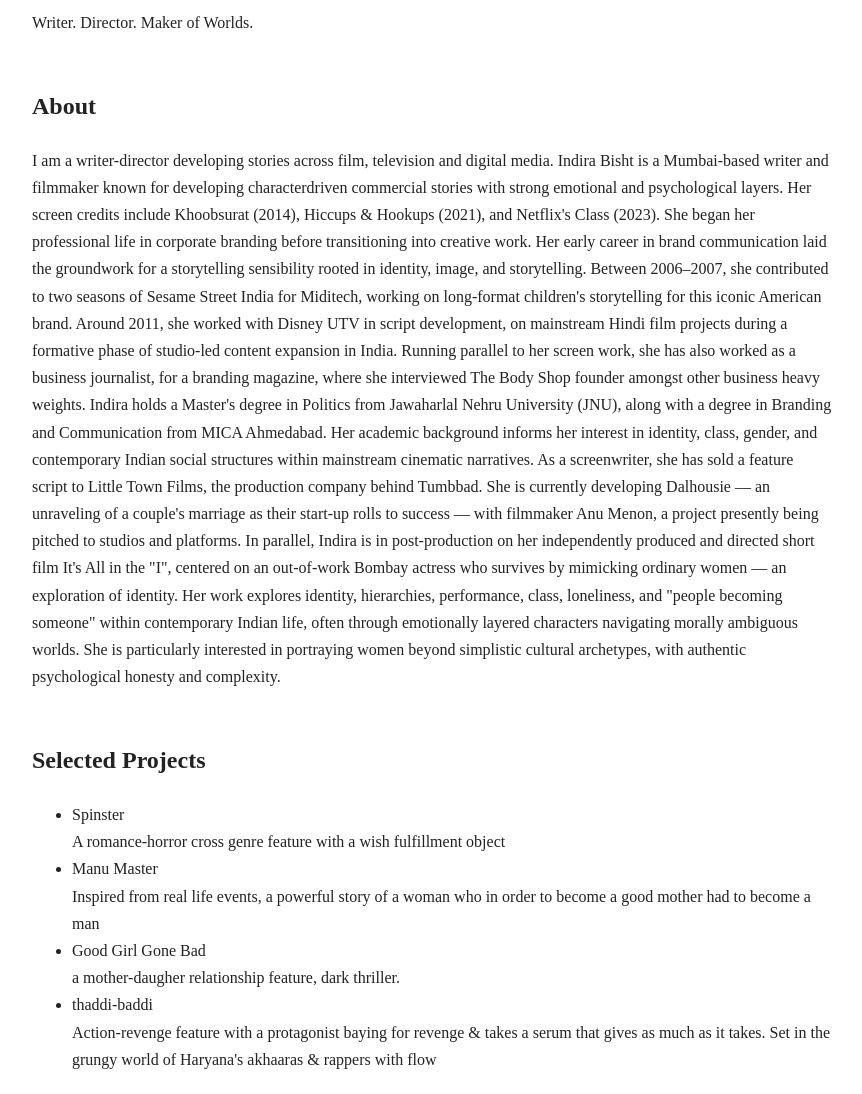
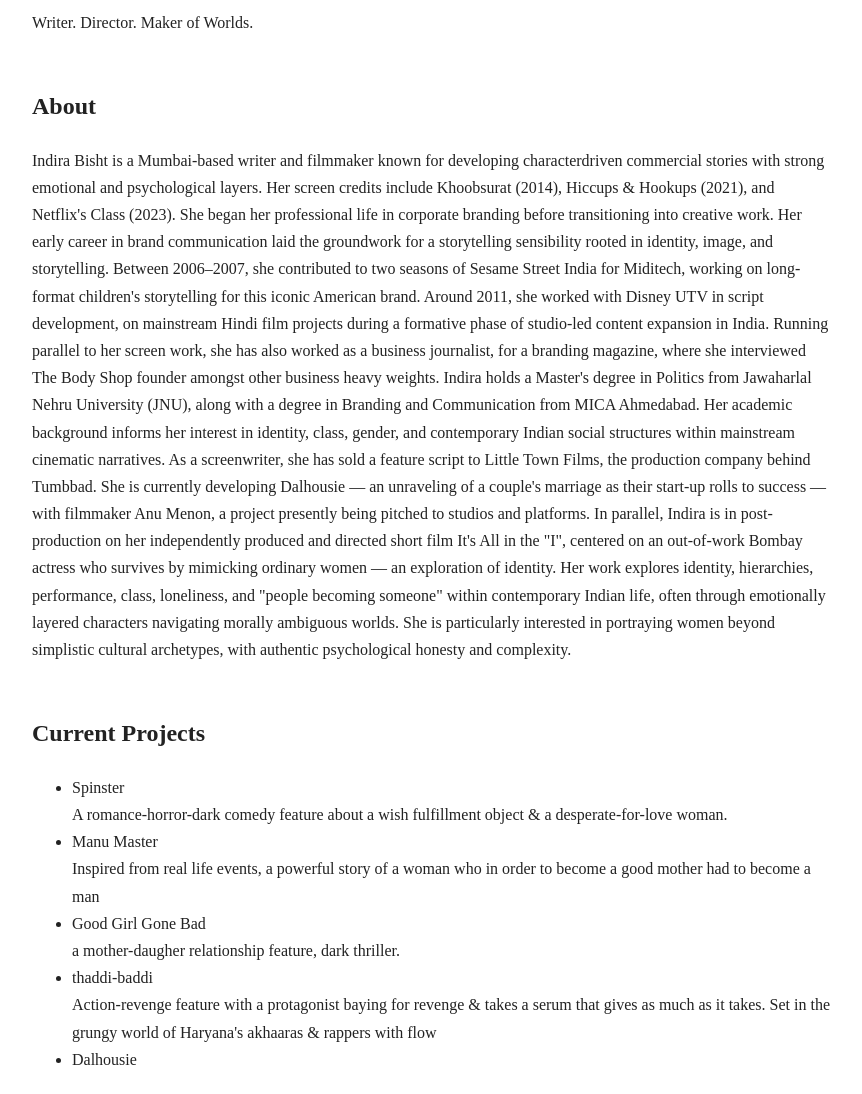
Before and after one commit to indybisht/indybisht.github.io, a plain HTML site: page index.html in a window 1280 px wide. Shown: the part 201-1295 px from the top of the page, without its empty margins (208-1070 px from the left). Drawn offline with Linux system fonts and the light colour scheme.

Commit message:
Revise About section and update project headings
Updated the content in the About section and changed the heading from 'Selected Projects' to 'Current Projects'. Enhanced project descriptions for clarity.

```diff
--- a/index.html
+++ b/index.html
@@ -39,12 +39,13 @@
 <h2>About</h2>
 
 <p>
-I am a writer-director developing stories across film, television and digital media. Indira Bisht is a Mumbai-based writer and filmmaker known for developing characterdriven
+Indira Bisht is a Mumbai-based writer and filmmaker known for developing characterdriven
 commercial stories with strong emotional and psychological layers. Her screen
 credits include Khoobsurat (2014), Hiccups & Hookups (2021), and Netflix's Class (2023).
 She began her professional life in corporate branding before transitioning into creative
 work. Her early career in brand communication laid the groundwork for a storytelling
 sensibility rooted in identity, image, and storytelling.
+
 Between 2006–2007, she contributed to two seasons of Sesame Street India for Miditech,
 working on long-format children's storytelling for this iconic American brand. Around
 2011, she worked with Disney UTV in script development, on mainstream Hindi film
@@ -52,17 +53,21 @@
 parallel to her screen work, she has also worked as a business journalist, for a branding
 magazine, where she interviewed The Body Shop founder amongst other business heavy
 weights.
+
 Indira holds a Master's degree in Politics from Jawaharlal Nehru University (JNU), along
 with a degree in Branding and Communication from MICA Ahmedabad. Her academic
 background informs her interest in identity, class, gender, and contemporary Indian social
 structures within mainstream cinematic narratives.
+
 As a screenwriter, she has sold a feature script to Little Town Films, the production
 company behind Tumbbad. She is currently developing Dalhousie — an unraveling of a
 couple's marriage as their start-up rolls to success — with filmmaker Anu Menon, a
 project presently being pitched to studios and platforms.
+
 In parallel, Indira is in post-production on her independently produced and directed short
 film It's All in the "I", centered on an out-of-work Bombay actress who survives by
 mimicking ordinary women — an exploration of identity.
+
 Her work explores identity, hierarchies, performance, class, loneliness, and "people
 becoming someone" within contemporary Indian life, often through emotionally layered
 characters navigating morally ambiguous worlds. She is particularly interested in
@@ -70,14 +75,14 @@
 honesty and complexity.
 </p>
 
-<h2>Selected Projects</h2>
+<h2>Current Projects</h2>
 
 <ul>
-<li>Spinster</li> A romance-horror cross genre feature with a wish fulfillment object
+<li>Spinster</li> A romance-horror-dark comedy feature about a wish fulfillment object & a desperate-for-love woman.
 <li>Manu Master</li> Inspired from real life events, a powerful story of a woman who in order to become a good mother had to become a man
 <li>Good Girl Gone Bad</li> a mother-daugher relationship feature, dark thriller.
 <li>thaddi-baddi</li> Action-revenge feature with a protagonist baying for revenge & takes a serum that gives as much as it takes. Set in the grungy world of Haryana's akhaaras & rappers with flow
-</ul>
+<li>Dalhousie</li></ul> Set up in India's heady start-up world, a fairytale romance unravels as success comes calling. Told from the point of the view of the girl.
 
 <h2>Contact</h2>
 
```
